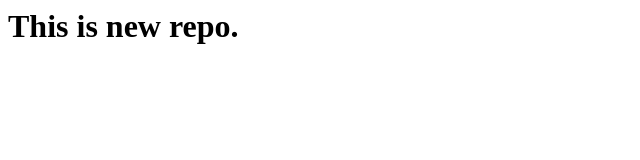
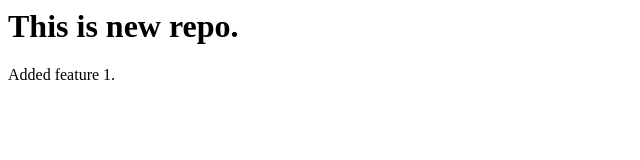
Before and after one commit to pshraddha-04/Local-repo, a plain HTML site: page index.html in a window 1280 px wide. Shown: the full height of the page, 0-640 px from the left. Drawn offline with Linux system fonts and the light colour scheme.

Commit message:
Add new feature

```diff
--- a/index.html
+++ b/index.html
@@ -1 +1,2 @@
 <h1>This is new repo.</h1>
+<p>Added feature 1.</p>
```
